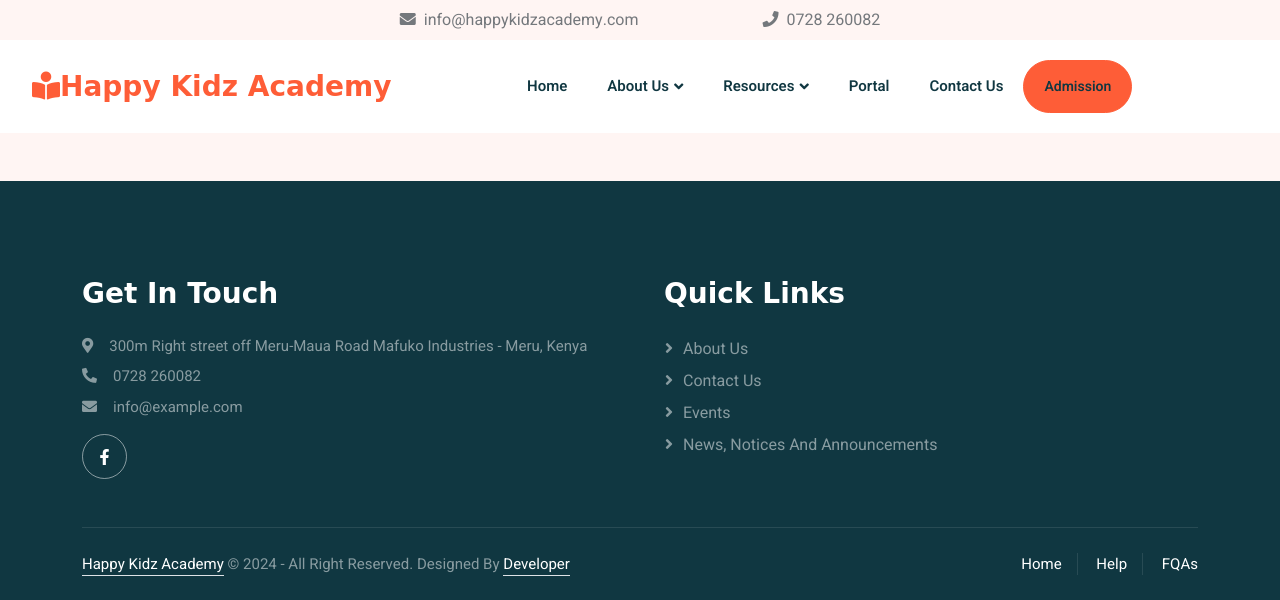
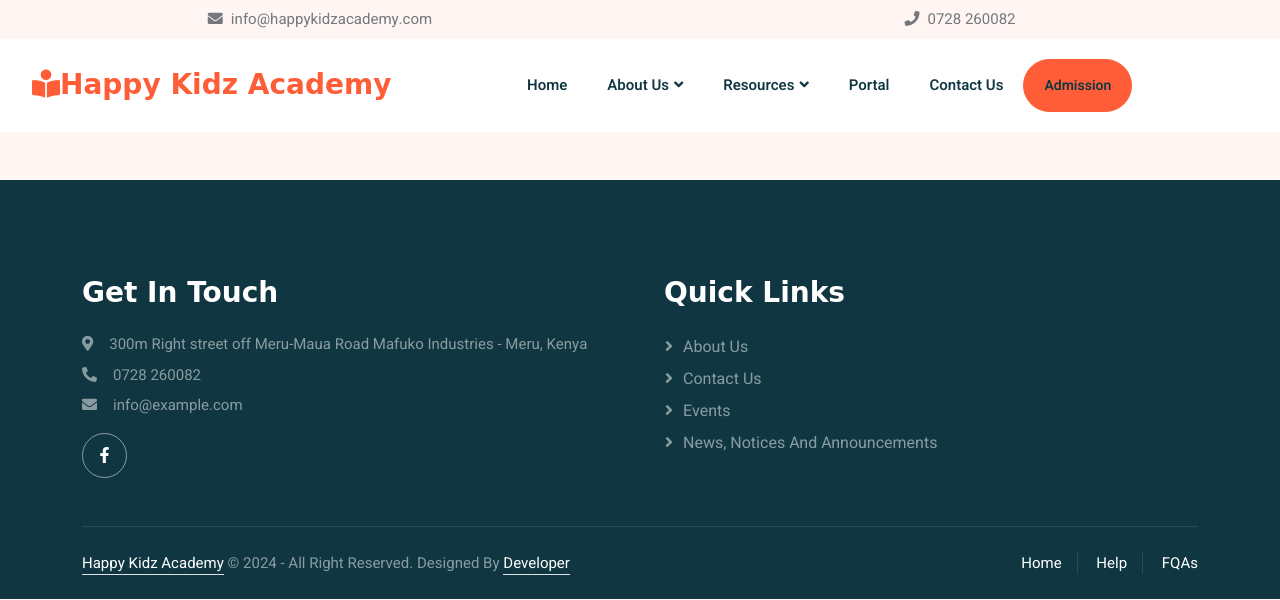
Before and after one commit to kavingojulius/Happy-Kidz-Academy, a Django app: page /about in a window 1280 px wide. Shown: the top 600 px of the page. Run offline with Django 5.2, Linux system fonts and the light colour scheme; some libraries are stand-ins or nearby versions.

Commit message:
made some changes

```diff
--- a/main/templates/main/base.html
+++ b/main/templates/main/base.html
@@ -40,16 +40,18 @@
 
 
         <!-- Contact Info Start -->
-            <div class="contact-bar bg-light py-2" id="contactBar">
-                <div class="container-fluid d-flex justify-content-center align-items-center">
-                    <div class="contact-info">
+        <div class="contact-bar bg-light py-2" id="contactBar">
+            <div class="container-fluid">
+                <div class="row justify-content-center align-items-center">
+                    <div class="col-12 col-sm text-center">
                         <i class="fa fa-envelope me-2"></i>info@happykidzacademy.com
-                        <span class="ms-5"></span>
-                        <span class="ms-5"></span>
-                        <i class="fa fa-phone ms-4 me-2"></i>0728 260082
+                    </div>
+                    <div class="col-12 col-sm text-center">
+                        <i class="fa fa-phone me-2"></i>0728 260082
                     </div>
                 </div>
             </div>
+        </div>
 
             <style>
                 /* Default font size for larger screens */
@@ -61,6 +63,11 @@
                 @media (max-width: 576px) {
                     .contact-info {
                         font-size: 0.875rem; /* 14px */
+                    }
+                }
+                @media (max-width: 380px) {
+                    .logos h3 {
+                        font-size: 1.2rem; /* Adjust to your preferred size */
                     }
                 }
             </style>
```
